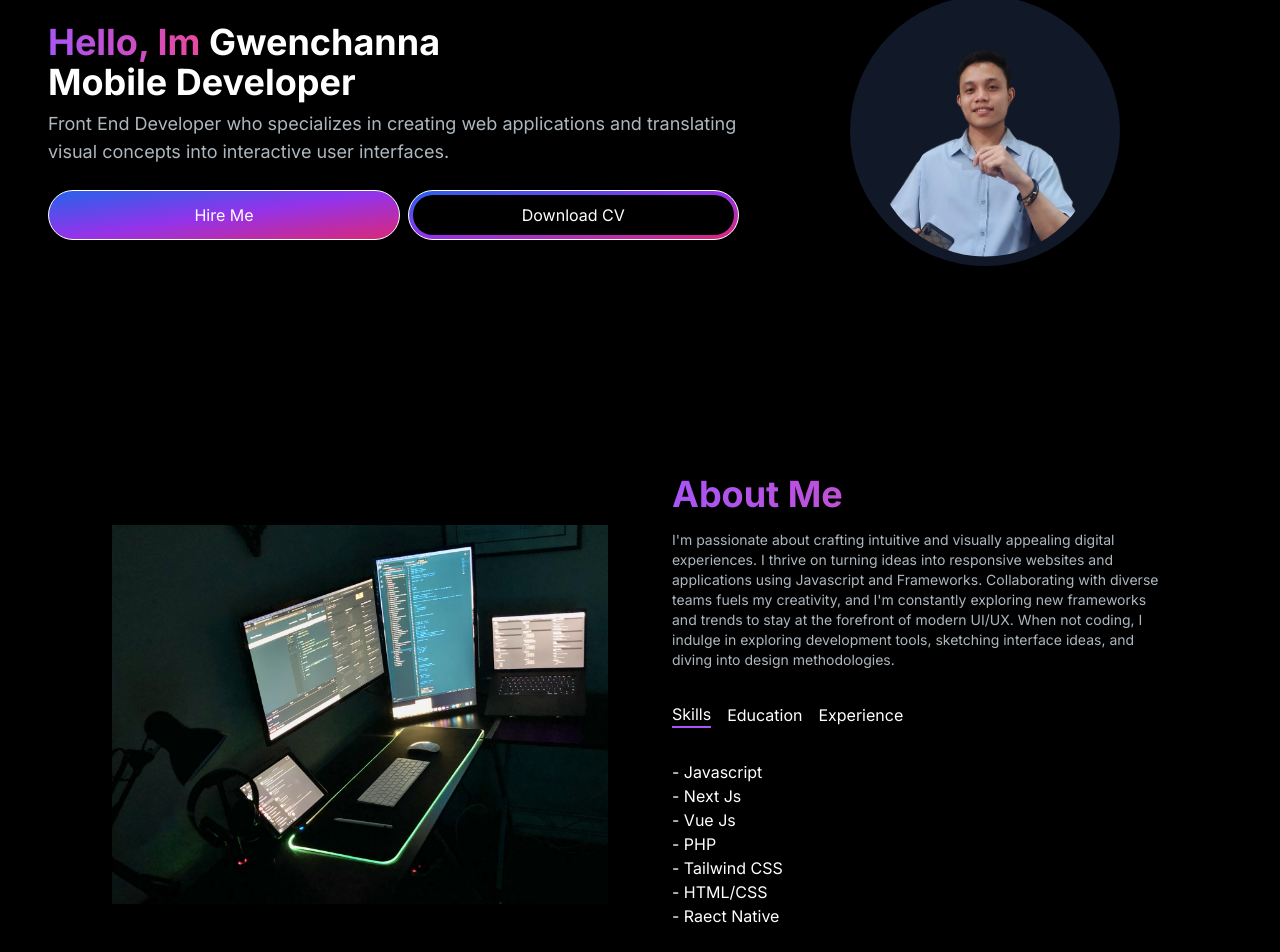
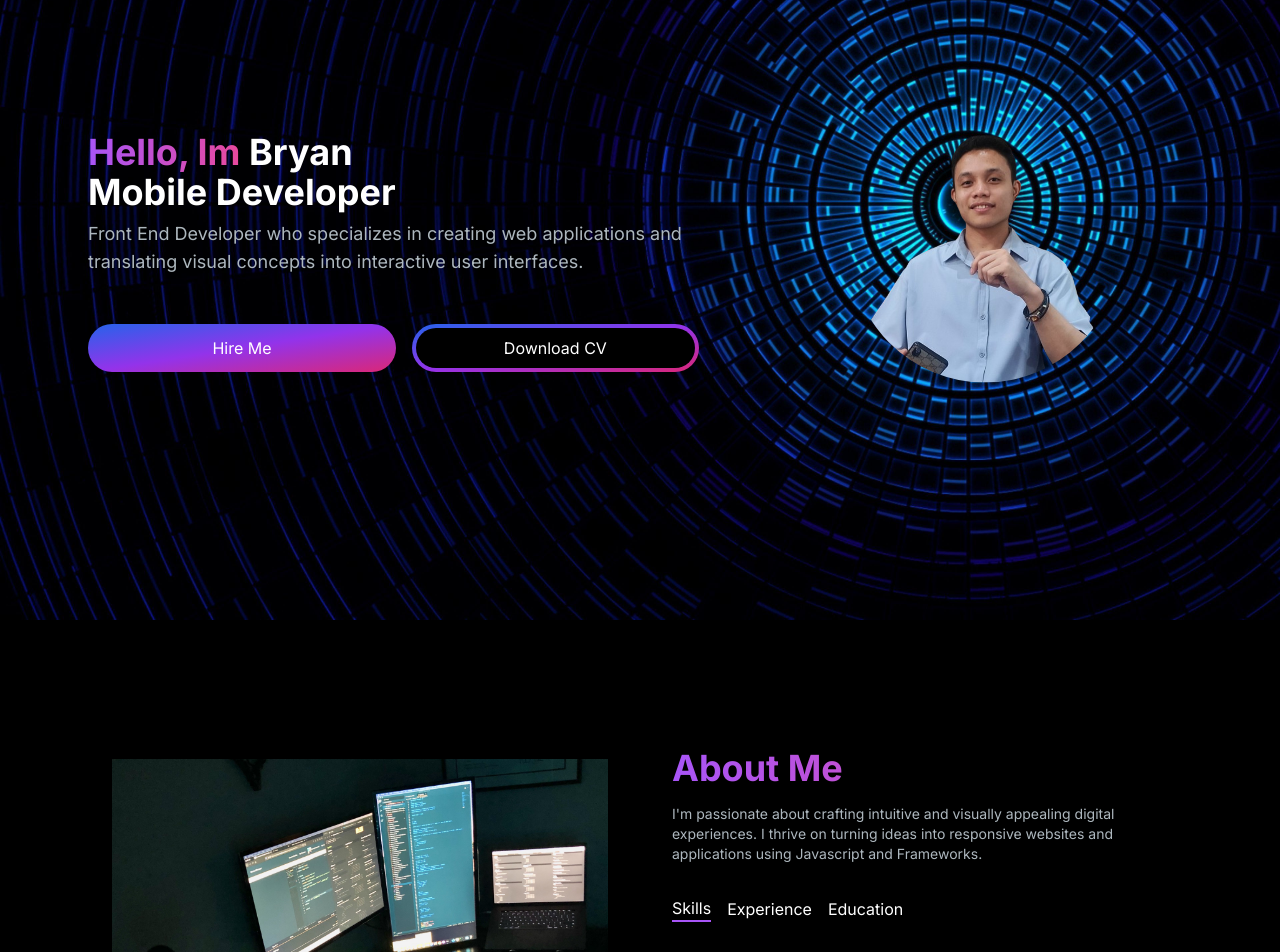
Before and after one commit to bryaw/Portfolio, a Next.js app in the folder portfolio/: page / in a window 1280 px wide. Shown: the part 180-1132 px from the top of the page. Built offline with nearby package versions, Linux system fonts and the light colour scheme.

Commit message:
fix: update whole pages

```diff
--- a/portfolio/src/app/components/AboutSection.jsx
+++ b/portfolio/src/app/components/AboutSection.jsx
@@ -13,7 +13,7 @@ const TAB_DATA = [
                 <TypeAnimation
                     style={{ whiteSpace: 'pre-line', height: '195px', display: 'block' }}
                     sequence={[
-                        '- Javascript \n- Next Js \n- Vue Js \n- PHP \n- Tailwind CSS \n- HTML/CSS \n- Raect Native',
+                        '- Javascript \n- Next Js \n- Vue Js \n- React Native \n- PHP \n- Tailwind CSS \n- HTML/CSS',
                         2000,
                     ]}
                     wrapper="span"
@@ -25,13 +25,13 @@ const TAB_DATA = [
         )
     },
     {
-        title: "Education",
-        id: "education",
+        title: "Experience",
+        id: "experience",
         content: (
             <TypeAnimation
                 style={{ whiteSpace: 'pre-line', height: '195px', display: 'block' }}
                 sequence={[
-                    '- Web Development \n- Computer Programming',
+                    '- Web Development \n- Mobile Application',
                     2000,
                 ]}
                 wrapper="span"
@@ -42,20 +42,10 @@ const TAB_DATA = [
         )
     },
     {
-        title: "Experience",
-        id: "experience",
+        title: "Education",
+        id: "education",
         content: (
-            <TypeAnimation
-                style={{ whiteSpace: 'pre-line', height: '195px', display: 'block' }}
-                sequence={[
-                    '- Web Development \n- Computer Programming',
-                    2000,
-                ]}
-                wrapper="span"
-                speed={70}
-                cursor={false}
-                repeat={Infinity}
-            />
+            "- Web Development"
         )
     }
 ];
@@ -72,8 +62,9 @@ const AboutSection = () => {
     };
 
   return (
-    <section className=" text-white mt-36">
-        <div className=" md:grid md:grid-cols-2 gap-10 items-center py-8 px-4 xl:gap-16 sm:py-16 xl:px-16">
+    <section className=" px-12 text-white py-16">
+        <div className=" md:grid md:grid-cols-2 gap-10 items-center py-10 px-4 xl:gap-16 sm:py-16 xl:px-16">
+            <div className=" h-full flex items-center justify-center">
                 <Image
                     data-aos="fade-right"
                     data-aos-offset="200"
@@ -84,8 +75,9 @@ const AboutSection = () => {
                     width={500}
                     alt="computer setup"
                 />
+            </div>
             <div
-                className=" mt-4 md:mt-0 text-left flex flex-col h-full"
+                className=" md:mt-0 text-left flex flex-col h-full"
                 data-aos="fade-left"
                 data-aos-offset="200"
                 data-aos-delay="50"
@@ -93,7 +85,7 @@ const AboutSection = () => {
             >
                 <h2 className=" text-4xl font-bold mb-4 text-transparent bg-clip-text bg-gradient-to-r from-purple-500 to-pink-500">About Me</h2>
                 <p className=" text-sm text-[#ADB7BE]">
-                    I'm passionate about crafting intuitive and visually appealing digital experiences. I thrive on turning ideas into responsive websites and applications using Javascript and Frameworks. Collaborating with diverse teams fuels my creativity, and I'm constantly exploring new frameworks and trends to stay at the forefront of modern UI/UX. When not coding, I indulge in exploring development tools, sketching interface ideas, and diving into design methodologies.
+                    I'm passionate about crafting intuitive and visually appealing digital experiences. I thrive on turning ideas into responsive websites and applications using Javascript and Frameworks.
                 </p>
                 <div className=" flex flex-row mt-8 gap-4">
                     <TabButton
@@ -102,14 +94,14 @@ const AboutSection = () => {
                             Skills
                     </TabButton>
                     <TabButton
+                        selectTab={() => handleTabChange("experience")}
+                        active={tab === "experience"}>
+                            Experience
+                    </TabButton>
+                    <TabButton
                         selectTab={() => handleTabChange("education")}
                         active={tab === "education"}>
                             Education
-                    </TabButton>
-                    <TabButton
-                        selectTab={() => handleTabChange("experience")}
-                        active={tab === "experience"}>
-                            Experience
                     </TabButton>
                 </div>
                 <div className=" mt-8">
--- a/portfolio/src/app/components/BackTopButton.jsx
+++ b/portfolio/src/app/components/BackTopButton.jsx
@@ -26,7 +26,7 @@ const BackTopButton = () => {
 
   return (
     <button
-      className={`fixed bottom-6 right-6 bg-gradient-to-r from-purple-700 to-pink-700 px-2 py-2 rounded ${
+      className={`fixed bottom-20 right-6 bg-gradient-to-r from-purple-700 to-pink-700 px-2 py-2 rounded ${
         isVisible ? 'block' : 'hidden'
       }`}
       onClick={scrollToTop}
--- a/portfolio/src/app/components/EmailSection.jsx
+++ b/portfolio/src/app/components/EmailSection.jsx
@@ -39,7 +39,7 @@ const EmailSection = () => {
     };
 
   return (
-    <section className=" grid md:grid-cols-2 my-12 md:my-12 py-24 gap-8">
+    <section className=" grid md:grid-cols-2 my-12 md:my-12 py-24 px-24">
         <div>
             <h5 className=" text-xl font-bold text-transparent bg-clip-text bg-purple-600">Lets's Connect</h5>
             <p className=" text-[#ADB7BE] mb-4 max-w-md">
--- a/portfolio/src/app/components/Footer.jsx
+++ b/portfolio/src/app/components/Footer.jsx
@@ -7,7 +7,7 @@ const Footer = () => {
     const formattedDate = currentDate.getFullYear();
 
   return (
-    <nav className=" mt-16 -mb-4 border-t border-slate-900">
+    <nav className=" border-t border-slate-900">
         <span className=" flex flex-wrap items-center justify-center px-6 py-4 text-center">
             <Image
                 src="/images/logo.png"
--- a/portfolio/src/app/components/HomeSection.jsx
+++ b/portfolio/src/app/components/HomeSection.jsx
@@ -6,12 +6,23 @@ import { TypeAnimation } from 'react-type-animation';
 const HomeSection = () => {
 
   return (
-    <section className="">
-        <div className=" grid grid-cols-1 sm:grid-cols-12">
-            <div className=" col-span-7 place-self-center text-center sm:text-left">
-                <h1 className=" text-white text-2xl lg:text-4xl font-bold">
+    <section className=" h-full px-12"
+        style={{
+            background: `url('/images/bg2.jpg')`,
+            backgroundSize: "cover",
+            backgroundPosition: 'center',
+            backgroundRepeat: 'no-repeat',
+            minHeight: '100vh',
+            display: 'flex',
+            alignItems: 'center',
+            justifyContent: 'center',
+        }}
+    >
+        <div className=" grid grid-cols-1 sm:grid-cols-12 py-10 sm:py-0">
+            <div className=" col-span-7 place-self-center text-center sm:text-left px-10">
+                <h1 className=" text-white text-2xl lg:text-4xl font-bold mt-16">
                     <span className=" text-transparent bg-clip-text bg-gradient-to-r from-purple-500 to-pink-500">Hello, Im {" "}</span>
-                    Gwenchanna
+                        Bryan
                     <br/>
                     <TypeAnimation
                         sequence={[
@@ -26,24 +37,28 @@ const HomeSection = () => {
                         repeat={Infinity}
                     />
                 </h1>
-                <p className=" text-[#ADB7BE] text-sm sm:text-base lg:text-lg mt-2 mb-6">Front End Developer who specializes in creating web applications and translating visual concepts into interactive user interfaces.</p>
-                <div className=" flex flex-row gap-2 mt-6">
-                    <button className=" text-white w-full sm:fit px-6 py-3 rounded-full bg-gradient-to-br from-blue-600 via-purple-600 to-pink-600 hover:from-blue-500 border border-white">
+                <p className=" text-[#ADB7BE] text-sm sm:text-base lg:text-lg mt-2 mb-6">
+                    Front End Developer who specializes in creating web applications and translating visual concepts into interactive user interfaces.
+                </p>
+                <div className=" flex flex-row gap-4 mt-12 ">
+                    <button className=" w-full text-white sm:fit px-6 py-3 rounded-full bg-gradient-to-br from-blue-600 via-purple-600 to-pink-600 hover:from-blue-500">
                         Hire Me
                     </button>
-                    <button className=" w-full sm:fit px-1 py-1 rounded-full bg-gradient-to-br from-blue-600 via-purple-600 to-pink-600 hover:bg-blue-500 border border-white">
-                        <span className=" block bg-black hover:bg-purple-300 rounded-full px-5 py-2 text-white hover:text-black">Download CV</span>
+                    <button className=" w-full sm:fit px-1 py-1 rounded-full bg-gradient-to-br from-blue-600 via-purple-600 to-pink-600 hover:bg-gradient-to-br hover:from-blue-500">
+                        <span className=" block bg-black hover:bg-gradient-to-br from-blue-600 via-purple-600 to-pink-600 hover:from-blue-500 rounded-full px-5 py-2 text-white">
+                            Download CV
+                        </span>
                     </button>
                 </div>
             </div>
-            <div className=" col-span-5 place-self-center mt-6 lg:mt-0">
-                <div className="bg-gray-900 rounded-full relative w-[250px] h-[250px] sm:h-260 sm:w-260 lg:w-[270px] lg:h-[270px]">
+            <div className=" col-span-5 place-self-center mt-6">
+                <div className="bg-transparent rounded-full relative w-[250px] h-[250px] sm:h-260 sm:w-260 lg:w-[270px] lg:h-[270px]">
                     <Image
                         className=" rounded-full absolute trasnform -translate-x-1/2 -translate-y-1/2 top-1/2 left-1/2"
                         src="/images/bryan.png"
                         alt="my image"
-                        height={225}
-                        width={225}
+                        height={300}
+                        width={300}
                     />
                 </div>
             </div>
--- a/portfolio/src/app/components/ProjectSection.jsx
+++ b/portfolio/src/app/components/ProjectSection.jsx
@@ -46,7 +46,7 @@ const filteredProjects = PROJECT_DATA.filter((project) =>
 );
 
   return (
-    <div className=" mt-28">
+    <div className=" h-full py-20 px-12">
         <h1 className=" mb-10 text-center text-3xl font-bold text-transparent bg-clip-text bg-gradient-to-r from-purple-500 to-pink-500">
             My Projects
         </h1>
--- a/portfolio/src/app/page.js
+++ b/portfolio/src/app/page.js
@@ -22,13 +22,11 @@ export default function Home() {
   return (
     <main className="flex min-h-screen flex-col bg-black">
       <Navigation />
-      <div class="container mx-auto px-12 py-4 mt-40">
-        <HomeSection />
-        <AboutSection />
-        <ProjectSection />
-        <EmailSection />
-        <Footer />
-      </div>
+      <HomeSection />
+      <AboutSection />
+      <ProjectSection />
+      <EmailSection />
+      <Footer />
       <BackTopButton />
     </main>
   )
```
Also changed, not shown: portfolio/src/app/components/Navigation.jsx (+5 -5 lines), portfolio/public/images/bg.jpg (added), portfolio/public/images/bg2.jpg (added). Lines whose indentation alone changed are shown as unchanged.
